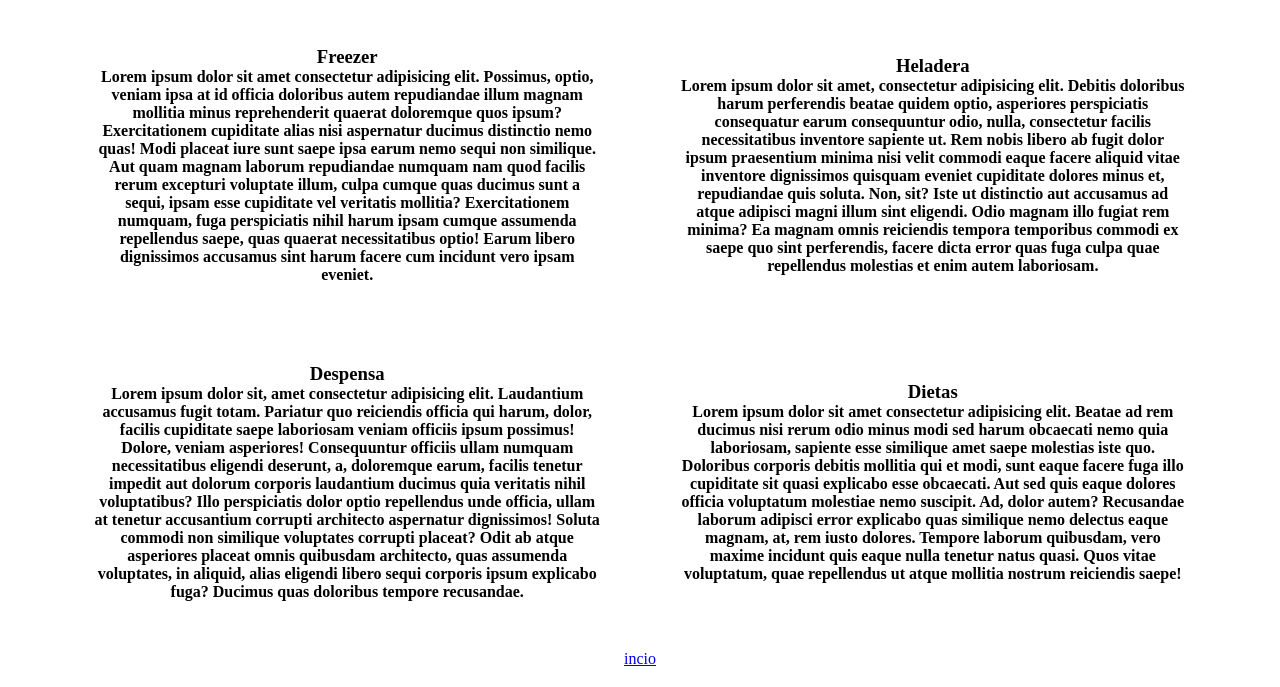
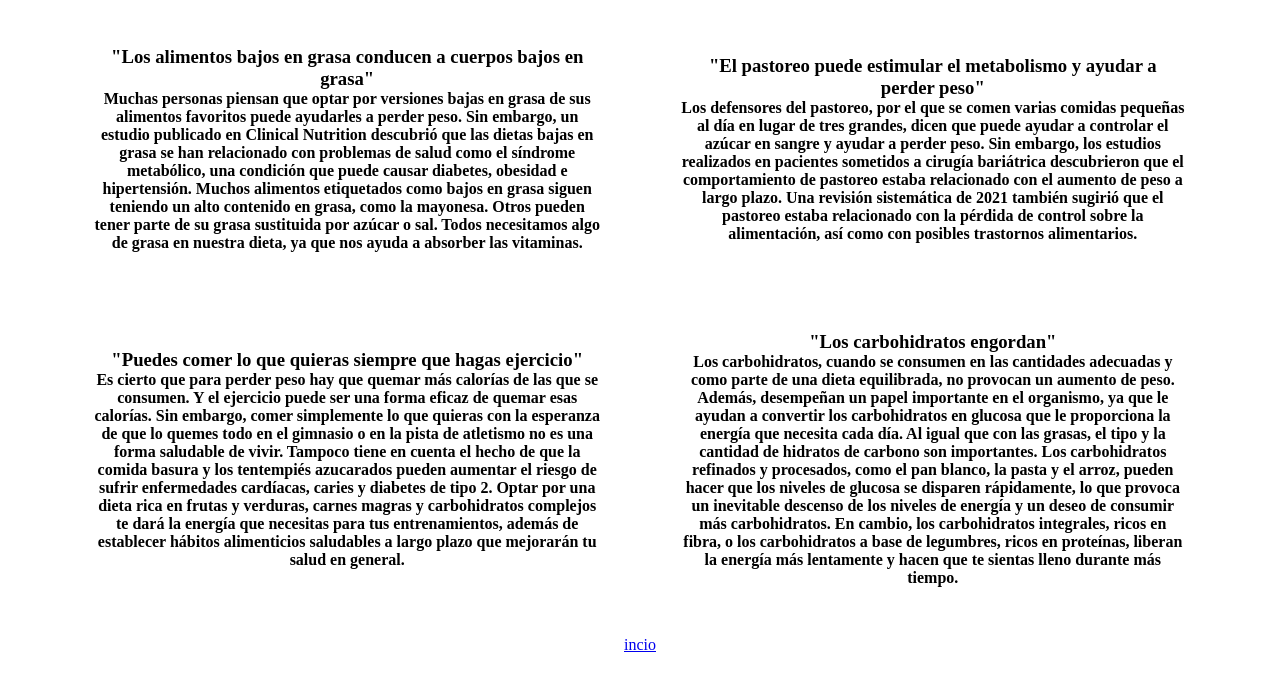
Before and after one commit to Santanaalan/entregafinal-alan-santana, a website: page index.html in a window 1280 px wide. Shown: the part 136-823 px from the top of the page. Drawn offline with Linux system fonts and the light colour scheme.

Commit message:
nuevos cambios

```diff
--- a/index.html
+++ b/index.html
@@ -38,9 +38,9 @@
 
             <div class="section1 caja1">
 
-                <h3>Freezer</h3>
+                <h3>"Los alimentos bajos en grasa conducen a cuerpos bajos en grasa"</h3>
                 <p>
-                    Lorem ipsum dolor sit amet consectetur adipisicing elit. Possimus, optio, veniam ipsa at id officia doloribus autem repudiandae illum magnam mollitia minus reprehenderit quaerat doloremque quos ipsum? Exercitationem cupiditate alias nisi aspernatur ducimus distinctio nemo quas! Modi placeat iure sunt saepe ipsa earum nemo sequi non similique. Aut quam magnam laborum repudiandae numquam nam quod facilis rerum excepturi voluptate illum, culpa cumque quas ducimus sunt a sequi, ipsam esse cupiditate vel veritatis mollitia? Exercitationem numquam, fuga perspiciatis nihil harum ipsam cumque assumenda repellendus saepe, quas quaerat necessitatibus optio! Earum libero dignissimos accusamus sint harum facere cum incidunt vero ipsam eveniet.
+                    Muchas personas piensan que optar por versiones bajas en grasa de sus alimentos favoritos puede ayudarles a perder peso. Sin embargo, un estudio publicado en Clinical Nutrition descubrió que las dietas bajas en grasa se han relacionado con problemas de salud como el síndrome metabólico, una condición que puede causar diabetes, obesidad e hipertensión. Muchos alimentos etiquetados como bajos en grasa siguen teniendo un alto contenido en grasa, como la mayonesa. Otros pueden tener parte de su grasa sustituida por azúcar o sal. Todos necesitamos algo de grasa en nuestra dieta, ya que nos ayuda a absorber las vitaminas.
                 </p>
 
             </div>
@@ -48,28 +48,28 @@
 
             <div class="section1 caja2">
                     <h3>
-                        Heladera
+                        "El pastoreo puede estimular el metabolismo y ayudar a perder peso"
                     </h3>
                 <p>
-                Lorem ipsum dolor sit amet, consectetur adipisicing elit. Debitis doloribus harum perferendis beatae quidem optio, asperiores perspiciatis consequatur earum consequuntur odio, nulla, consectetur facilis necessitatibus inventore sapiente ut. Rem nobis libero ab fugit dolor ipsum praesentium minima nisi velit commodi eaque facere aliquid vitae inventore dignissimos quisquam eveniet cupiditate dolores minus et, repudiandae quis soluta. Non, sit? Iste ut distinctio aut accusamus ad atque adipisci magni illum sint eligendi. Odio magnam illo fugiat rem minima? Ea magnam omnis reiciendis tempora temporibus commodi ex saepe quo sint perferendis, facere dicta error quas fuga culpa quae repellendus molestias et enim autem laboriosam.
+                    Los defensores del pastoreo, por el que se comen varias comidas pequeñas al día en lugar de tres grandes, dicen que puede ayudar a controlar el azúcar en sangre y ayudar a perder peso. Sin embargo, los estudios realizados en pacientes sometidos a cirugía bariátrica descubrieron que el comportamiento de pastoreo estaba relacionado con el aumento de peso a largo plazo. Una revisión sistemática de 2021 también sugirió que el pastoreo estaba relacionado con la pérdida de control sobre la alimentación, así como con posibles trastornos alimentarios.
                 </p>
 
             </div>
 
             <div class="section1 caja3">
                 <h3>
-                 Despensa
+                    "Puedes comer lo que quieras siempre que hagas ejercicio"
                  </h3>
                  <p>
-                     Lorem ipsum dolor sit, amet consectetur adipisicing elit. Laudantium accusamus fugit totam. Pariatur quo reiciendis officia qui harum, dolor, facilis cupiditate saepe laboriosam veniam officiis ipsum possimus! Dolore, veniam asperiores! Consequuntur officiis ullam numquam necessitatibus eligendi deserunt, a, doloremque earum, facilis tenetur impedit aut dolorum corporis laudantium ducimus quia veritatis nihil voluptatibus? Illo perspiciatis dolor optio repellendus unde officia, ullam at tenetur accusantium corrupti architecto aspernatur dignissimos! Soluta commodi non similique voluptates corrupti placeat? Odit ab atque asperiores placeat omnis quibusdam architecto, quas assumenda voluptates, in aliquid, alias eligendi libero sequi corporis ipsum explicabo fuga? Ducimus quas doloribus tempore recusandae.
+                    Es cierto que para perder peso hay que quemar más calorías de las que se consumen. Y el ejercicio puede ser una forma eficaz de quemar esas calorías. Sin embargo, comer simplemente lo que quieras con la esperanza de que lo quemes todo en el gimnasio o en la pista de atletismo no es una forma saludable de vivir. Tampoco tiene en cuenta el hecho de que la comida basura y los tentempiés azucarados pueden aumentar el riesgo de sufrir enfermedades cardíacas, caries y diabetes de tipo 2. Optar por una dieta rica en frutas y verduras, carnes magras y carbohidratos complejos te dará la energía que necesitas para tus entrenamientos, además de establecer hábitos alimenticios saludables a largo plazo que mejorarán tu salud en general.
                 </p>
             </div>
             <div class="section1 caja4">
                 <h3>
-                Dietas
+                    "Los carbohidratos engordan"
                 </h3>
                 <p>
-                    Lorem ipsum dolor sit amet consectetur adipisicing elit. Beatae ad rem ducimus nisi rerum odio minus modi sed harum obcaecati nemo quia laboriosam, sapiente esse similique amet saepe molestias iste quo. Doloribus corporis debitis mollitia qui et modi, sunt eaque facere fuga illo cupiditate sit quasi explicabo esse obcaecati. Aut sed quis eaque dolores officia voluptatum molestiae nemo suscipit. Ad, dolor autem? Recusandae laborum adipisci error explicabo quas similique nemo delectus eaque magnam, at, rem iusto dolores. Tempore laborum quibusdam, vero maxime incidunt quis eaque nulla tenetur natus quasi. Quos vitae voluptatum, quae repellendus ut atque mollitia nostrum reiciendis saepe!
+                    Los carbohidratos, cuando se consumen en las cantidades adecuadas y como parte de una dieta equilibrada, no provocan un aumento de peso. Además, desempeñan un papel importante en el organismo, ya que le ayudan a convertir los carbohidratos en glucosa que le proporciona la energía que necesita cada día. Al igual que con las grasas, el tipo y la cantidad de hidratos de carbono son importantes. Los carbohidratos refinados y procesados, como el pan blanco, la pasta y el arroz, pueden hacer que los niveles de glucosa se disparen rápidamente, lo que provoca un inevitable descenso de los niveles de energía y un deseo de consumir más carbohidratos. En cambio, los carbohidratos integrales, ricos en fibra, o los carbohidratos a base de legumbres, ricos en proteínas, liberan la energía más lentamente y hacen que te sientas lleno durante más tiempo.
                 </p>
 
 
--- /dev/null
+++ b/sass/nuevo.scss
@@ -0,0 +1,56 @@
+body{
+
+    background-color:white;
+    font-family: 'Times New Roman', Times, serif;
+    background-repeat: no-repeat;
+    background-position: center;
+    background-size: 97% 300%;
+
+    .contenedor{
+
+        align-items: center; /* start | end | center | stretch */
+
+        width: 90%;
+	    max-width: 75em;
+	    margin: 1.2em auto;
+	    display: grid;
+	    grid-gap: 1.2em;
+	    grid-template-columns: repeat(2, 1fr);
+	    grid-template-rows: repeat(5, auto);
+
+        grid-template-areas:
+        "header header"
+        "banner banner"
+        "caja1 caja2"
+        "caja3 caja4"
+        "footer footer";
+
+        .contenedor .header{
+         grid-area: header;
+
+            .menu{
+
+            list-style: none;
+            text-align: center;
+            margin: auto;
+            padding: 0%;
+            background-color: silver;
+            width: 90%;
+
+
+                .menu li a{
+                padding: auto;
+                margin: 10px;
+                color: black;
+                text-decoration:none;
+                display: block;
+                    .submenu{
+                        background-color: silver;
+                    }
+
+                }
+             }
+
+         }
+    }
+}
```
Also changed, not shown: package.json (+10 -2 lines), views/Despensa.html (+1 -1 lines), views/Dietas.html (+6 -3 lines), views/Heladera.html (+1 -1 lines), views/freezer.html (+12 -1 lines), css/hoja nueva.css (added), css/hojanueva.css (added), 1 other file.
